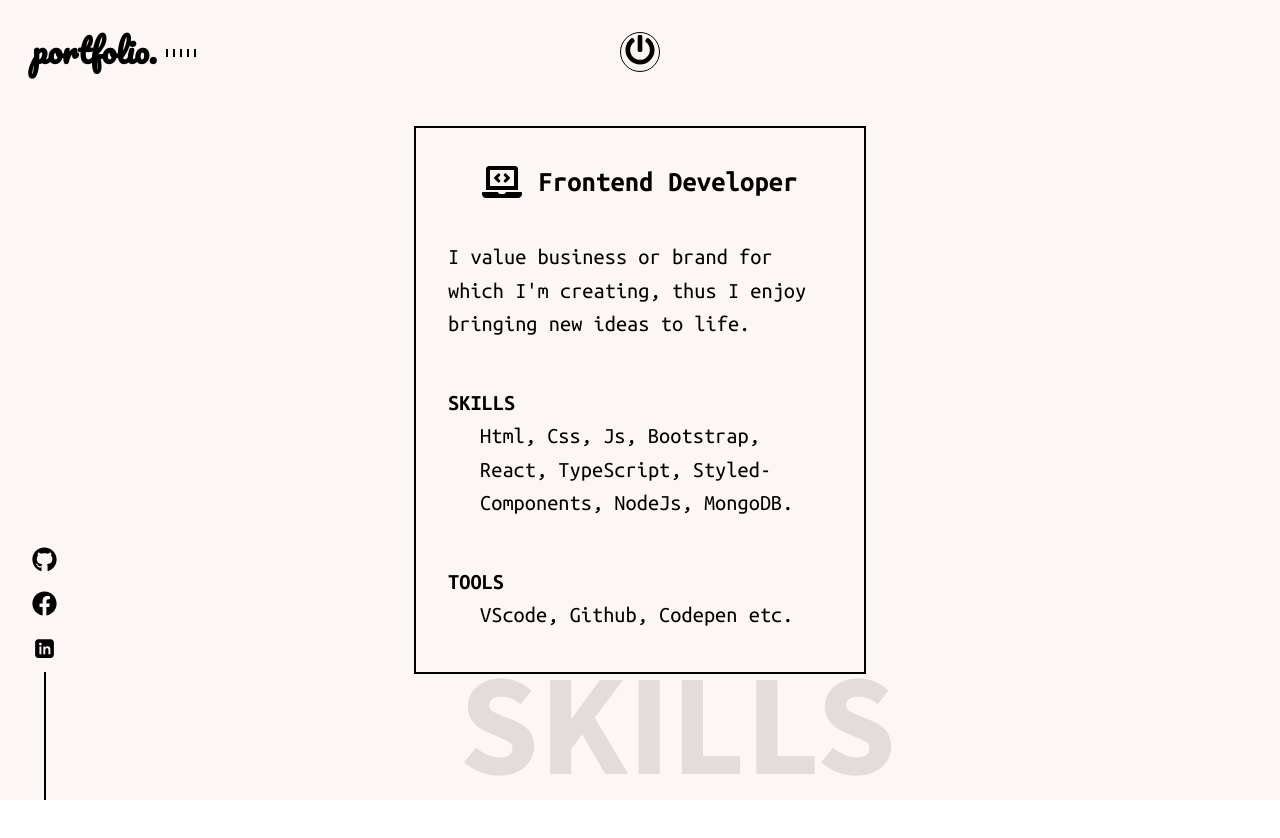
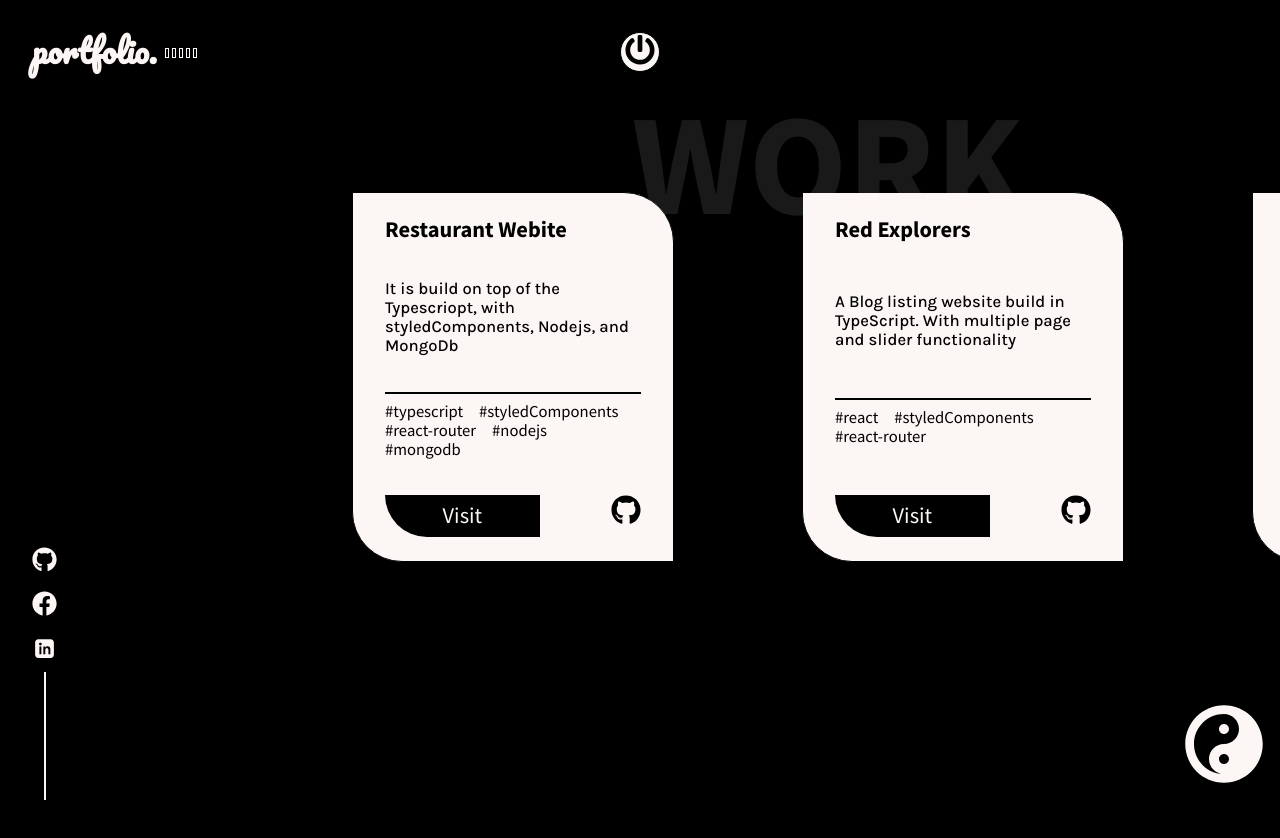
Before and after one commit to Giorgi-Khoshtaria/my-portfolio, a React (Create React App) app: page /work in a window 1280 px wide. Shown: the top 838 px of the page. Before the commit the page ends 800 px from the top, so only its background shows below. Built offline with nearby package versions, Linux system fonts and the light colour scheme.

Commit message:
fix workpage

```diff
--- a/src/components/Contact.js
+++ b/src/components/Contact.js
@@ -21,6 +21,7 @@ const Container = styled.div`
   justify-content: center;
   position: relative;
   overflow: hidden;
+  /* animation: ${float} 4s ease infinite; */
   @media (max-width: 769px) {
     padding-top: 50px;
   }
--- a/src/components/WorkPage.js
+++ b/src/components/WorkPage.js
@@ -1,114 +1,97 @@
-import React from "react";
+import React, { useEffect, useRef } from "react";
 import styled, { ThemeProvider } from "styled-components";
-import { lightTheme } from "./Themes";
-import { Develope } from "./AllSvgs";
+import { DarkTheme } from "./Themes";
+import { motion } from "framer-motion";
 
 import LogoComponent from "../subComponents/LogoComponent";
 import SocialIcons from "../subComponents/SocialIcons";
 import PowerButton from "../subComponents/PowerButton";
-import ParticleComponent from "../subComponents/ParticleComponent";
-import BigTitle from "../subComponents/BigTitlte";
+
+import { Work } from "../data/WorkData";
+import Card from "../subComponents/Card";
+import { YinYang } from "./AllSvgs";
+import BigTitlte from "../subComponents/BigTitlte";
 
 const Box = styled.div`
   background-color: ${(props) => props.theme.body};
-  width: 100vw;
-  height: 100vh;
+
+  height: 400vh;
   position: relative;
   display: flex;
-  justify-content: space-evenly;
   align-items: center;
 `;
 
-const Main = styled.div`
-  border: 2px solid ${(props) => props.theme.text};
-  color: ${(props) => props.theme.text};
-  background-color: ${(props) => props.theme.body};
-  padding: 32px; /* 2rem converted to px: 32px */
-  width: 30vw;
-  height: 60vh;
-  z-index: 3;
-  line-height: 1.5;
-  cursor: pointer;
+const Main = styled(motion.ul)`
+  position: fixed;
+  top: 12rem;
+  left: calc(10rem + 15vw);
+  height: 40vh;
+  display: flex;
 
-  font-family: "Ubuntu Mono", monospace;
-  display: flex;
-  flex-direction: column;
-  justify-content: space-between;
-
-  &:hover {
-    color: ${(props) => props.theme.body};
-    background-color: ${(props) => props.theme.text};
-  }
+  color: white;
+`;
+const Rotate = styled.span`
+  display: block;
+  position: fixed;
+  right: 1rem;
+  bottom: 1rem;
+  width: 80px;
+  height: 80px;
+  z-index: 1;
 `;
 
-const Title = styled.h2`
-  display: flex;
-  justify-content: center;
-  align-items: center;
-  font-size: calc(16px + 1vw); /* 1em converted to 16px */
+// Framer-motion Configuration
+const container = {
+  hidden: { opacity: 0 },
+  show: {
+    opacity: 1,
 
-  ${Main}:hover & {
-    & > * {
-      fill: ${(props) => props.theme.body};
-    }
-  }
+    transition: {
+      staggerChildren: 0.5,
+      duration: 0.5,
+    },
+  },
+};
 
-  & > *:first-child {
-    margin-right: 16px; /* 1rem converted to px: 16px */
-  }
-`;
+const WorkPage = () => {
+  const ref = useRef(null);
+  const yinyang = useRef(null);
 
-const Description = styled.div`
-  color: ${(props) => props.theme.text};
-  font-size: calc(9.6px + 1vw); /* 0.6em converted to px */
-  padding: 8px 0; /* 0.5rem converted to px: 8px */
+  useEffect(() => {
+    let element = ref.current;
 
-  ${Main}:hover & {
-    color: ${(props) => props.theme.body};
-  }
+    const rotate = () => {
+      element.style.transform = `translateX(${-window.pageYOffset}px)`;
 
-  strong {
-    margin-bottom: 16px; /* 1rem converted to px: 16px */
-    text-transform: uppercase;
-  }
+      return (yinyang.current.style.transform = "rotate(" + -window.pageYOffset + "deg)");
+    };
 
-  ul,
-  p {
-    margin-left: 32px; /* 2rem converted to px: 32px */
-  }
-`;
+    window.addEventListener("scroll", rotate);
+    return () => {
+      window.removeEventListener("scroll", rotate);
+    };
+  }, []);
 
-const MySkillsPage = () => {
   return (
-    <ThemeProvider theme={lightTheme}>
+    <ThemeProvider theme={DarkTheme}>
       <Box>
-        <LogoComponent theme="light" />
-        <SocialIcons theme="light" />
+        <LogoComponent theme="dark" />
+        <SocialIcons theme="dark" />
         <PowerButton />
-        <ParticleComponent theme="light" />
 
-        <Main>
-          <Title>
-            <Develope width={40} height={40} /> Frontend Developer
-          </Title>
-          <Description>
-            I value business or brand for which I'm creating, thus I enjoy bringing new ideas to
-            life.
-          </Description>
-          <Description>
-            <strong>Skills</strong>
-            <p>Html, Css, Js, Bootstrap, React, TypeScript, Styled-Components, NodeJs, MongoDB.</p>
-          </Description>
-          <Description>
-            <strong>Tools</strong>
-            <p>VScode, Github, Codepen etc.</p>
-          </Description>
+        <Main ref={ref} variants={container} initial="hidden" animate="show">
+          {Work.map((d) => (
+            <Card key={d.id} data={d} />
+          ))}
         </Main>
+        <Rotate ref={yinyang}>
+          <YinYang width={80} height={80} fill={DarkTheme.text} />
+        </Rotate>
 
-        <BigTitle text="SKILLS" top="80%" right="30%" />
+        <BigTitlte text="WORK" top="10%" right="20%" />
       </Box>
     </ThemeProvider>
   );
 };
 
-export default MySkillsPage;
+export default WorkPage;
```
Also changed, not shown: src/data/BlogData.js (deleted, +0 -77 lines).
